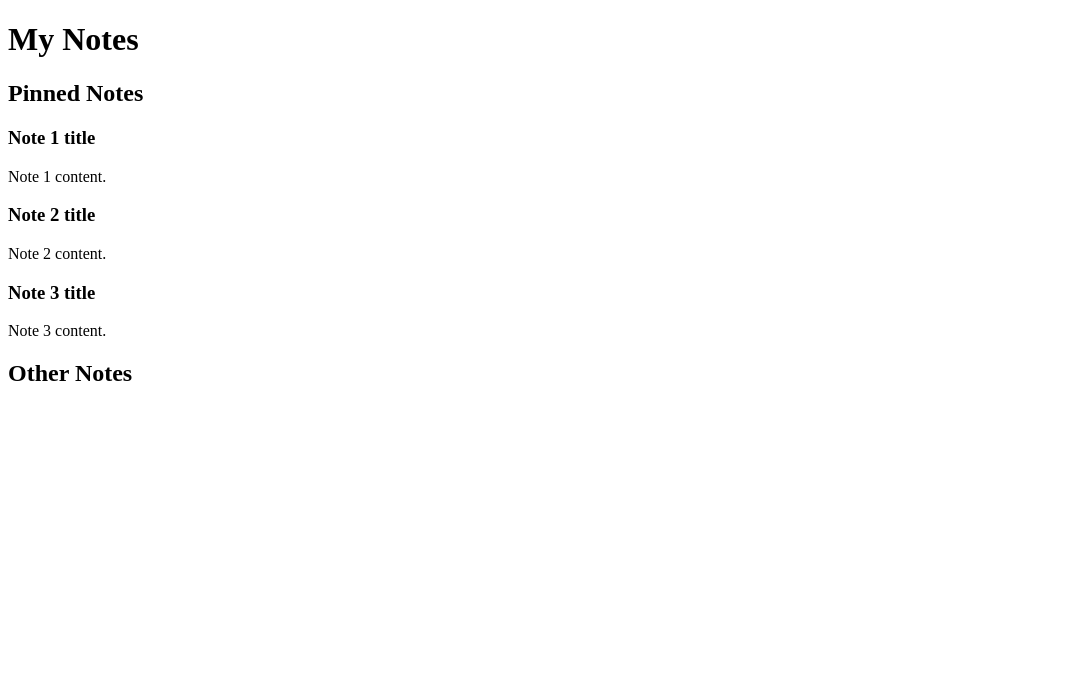
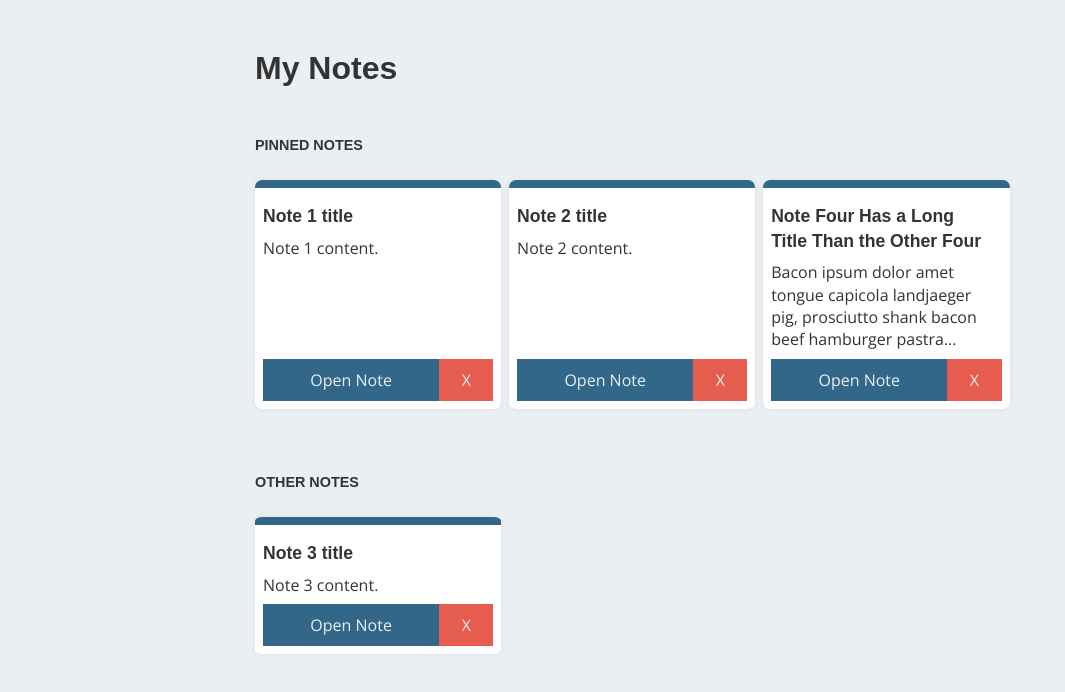
Before and after one commit to jesushperez/notes, a React (Create React App) app in the folder app/: page / in a window 1280 px wide. Shown: the top 692 px of the page, without its empty margins (0-1065 px from the left). Built offline with nearby package versions, Linux system fonts and the light colour scheme.

Commit message:
styles note feed

```diff
--- a/app/src/App.js
+++ b/app/src/App.js
@@ -3,7 +3,8 @@ import {
    BrowserRouter as Router,
    Switch, Route
 } from 'react-router-dom';
-import Home from './components/Home';
+import HomePage from './components/HomePage';
+import './base.css';
 
 function App() {
   const [notes, setNotes] = useState([
@@ -12,21 +13,28 @@ function App() {
       date: "May 11, 2018",
       title: "Note 1 title",
       content: "Note 1 content.",
-      isPinned: "true"
+      isPinned: true
     },
     {
       id: "2",
       date: "June 23, 2019",
       title: "Note 2 title",
       content: "Note 2 content.",
-      isPinned: "true"
+      isPinned: true
     },
     {
       id: "3",
       date: "December 13, 2019",
       title: "Note 3 title",
       content: "Note 3 content.",
-      isPinned: "true"
+      isPinned: false
+    },
+    {
+      id: "4",
+      date: "April 24, 2020",
+      title: "Note Four Has a Long Title Than the Other Four",
+      content: "Bacon ipsum dolor amet tongue capicola landjaeger pig, prosciutto shank bacon beef hamburger pastrami. Jowl biltong strip steak swine sausage capicola.",
+      isPinned: true
     }
   ]);
 
@@ -34,7 +42,7 @@ function App() {
     <div>
       <Router>
         <Switch>
-          <Route exact path="/" render={() => <Home notes={notes} />} />
+          <Route exact path="/" render={() => <HomePage notes={notes} />} />
         </Switch>
       </Router>
     </div>
--- /dev/null
+++ b/app/src/base.css
@@ -0,0 +1,14 @@
+@import-normalize;
+
+* {
+  box-sizing: border-box;
+}
+
+body {
+  background-color: #EAEFF3;
+}
+
+#root {
+  margin: 35px auto 0;
+  max-width: 800px;
+}
--- a/app/src/components/Home.js
+++ b/app/src/components/HomePage.js
@@ -1,15 +1,16 @@
 import React from 'react';
 import NotesFeed from './NotesFeed';
+import PageTitle from './reusable/PageTitle';
 import pinnedFilter from '../helper/pinnedFilter';
 
 const Home = ({notes}) => {
 
-  let pinnedNotes = pinnedFilter(notes, 'true');
-  let otherNotes = pinnedFilter(notes, 'false');
+  let pinnedNotes = pinnedFilter(notes, true);
+  let otherNotes = pinnedFilter(notes, false);
 
   return(
     <div>
-      <h1>My Notes</h1>
+      <PageTitle>My Notes</PageTitle>
       <NotesFeed title="Pinned Notes" notes={pinnedNotes} />
       <NotesFeed title="Other Notes" notes={otherNotes} />
     </div>
--- a/app/src/components/Note.js
+++ b/app/src/components/Note.js
@@ -1,4 +1,7 @@
 import React from 'react';
+import { primary, secondary } from './Variables';
+import { Wrapper, Title, Content, ButtonsWrapper} from './PageStyles/NoteStyles';
+import FeedButton from './reusable/FeedButton';
 
 const Note = ({note}) => {
 
@@ -10,10 +13,20 @@ const Note = ({note}) => {
   }
 
   return (
-    <div>
-      <h3>{note.title}</h3>
-      <p>{content}</p>
-    </div>
+    <Wrapper>
+      <Title>{note.title}</Title>
+      <Content>{content}</Content>
+      <ButtonsWrapper>
+        <FeedButton
+          btnColor={primary}
+          flexGrow='3'
+          tabIndex={0}>Open Note</FeedButton>
+        <FeedButton
+          btnColor={secondary}
+          flexGrow='1'
+          tabIndex={0}>X</FeedButton>
+      </ButtonsWrapper>
+    </Wrapper>
   );
 }
 
--- a/app/src/components/NotesFeed.js
+++ b/app/src/components/NotesFeed.js
@@ -1,5 +1,23 @@
 import React from 'react';
 import Note from './Note';
+import styled from 'styled-components';
+import { fontTitle, customBlack } from './Variables';
+
+const ListWrapper = styled.div`
+  display: flex;
+  flex-wrap: wrap;
+  padding: 15px;
+  align-items: stretch;
+`;
+
+const FeedTitle = styled.h2`
+  font-family: ${fontTitle};
+  color: ${customBlack};
+  text-transform: uppercase;
+  font-size: 0.9rem;
+  margin-top: 35px;
+  padding-left: 15px;
+`;
 
 const NotesFeed = ({title, notes}) => {
 
@@ -9,8 +27,10 @@ const NotesFeed = ({title, notes}) => {
 
   return (
     <div>
-      <h2>{title}</h2>
-      {noteList}
+      <FeedTitle>{title}</FeedTitle>
+      <ListWrapper>
+        {noteList}
+      </ListWrapper>
     </div>
   );
 }
--- /dev/null
+++ b/app/src/components/PageStyles/NoteStyles.js
@@ -0,0 +1,64 @@
+import styled from 'styled-components';
+import { primary, primaryLight, secondary, fontTitle, fontBody, customBlack, customWhite } from '../Variables';
+
+const Wrapper = styled.div`
+  background-color: #FFFFFF;
+  padding: 8px;
+  border-radius: 3%;
+  border-top: 8px solid ${primary};
+  box-shadow: 0 0 5px #E0E0E0;
+  flex-basis: 49%;
+  color: #333;
+  line-height: 1.4;
+  margin-bottom: 15px;
+  display: flex;
+  flex-direction: column;
+
+  &:nth-child(odd) {
+    margin-right: 1%;
+  }
+
+  &:nth-child(even) {
+    margin-left: 1%;
+  }
+
+  @media screen and (min-width: 700px) {
+    flex-basis: 32%;
+
+    &:nth-child(odd) {
+      margin-right: 0;
+    }
+
+    &:nth-child(even) {
+      margin-left: 0;
+    }
+
+    &:nth-child(3n-1) {
+      margin-left: 1%;
+      margin-right: 1%;
+    }
+  }
+`;
+
+const Title = styled.h3`
+  color: ${customBlack};
+  font-family: ${fontTitle};
+  font-size: 1.1rem;
+  margin: 8px 0 0;
+  padding-right: 20px;
+`;
+
+const Menus = styled.p``;
+
+const Content = styled.p`
+  color: ${customBlack};
+  font-family: ${fontBody};
+  margin: 8px 0;
+`;
+
+const ButtonsWrapper = styled.div`
+  display: flex;
+  margin-top: auto;
+`;
+
+export {Wrapper, Title, Content, ButtonsWrapper};
--- /dev/null
+++ b/app/src/components/Variables.js
@@ -0,0 +1,10 @@
+// Colors
+export const primary = '#33678A';
+export const primaryLight = '#78A6C9';
+export const secondary = '#E65C4F';
+export const customWhite = '#EAEFF3';
+export const customBlack = '#333333';
+
+// Fonts
+export const fontTitle = "'Roboto Sans', sans-serif";
+export const fontBody = "'Open Sans', sans-serif";
--- /dev/null
+++ b/app/src/components/reusable/FeedButton.js
@@ -0,0 +1,23 @@
+import styled from 'styled-components';
+import { customWhite, fontBody } from '../Variables';
+
+const Button = styled.a`
+  color: ${customWhite};
+  transition-duration: .3s;
+  border: 2px solid ${props => props.btnColor};
+  background-color: ${props => props.btnColor};
+  flex-grow: ${props => props.flexGrow};
+  padding: 8px;
+  text-align: center;
+  text-decoration: none;
+  margin-top: auto;
+  font-family: ${fontBody};
+
+  &:hover {
+    cursor: pointer;
+    color: ${props => props.btnColor};
+    background-color: ${customWhite};
+  }
+`;
+
+export default Button;
--- /dev/null
+++ b/app/src/components/reusable/PageTitle.js
@@ -0,0 +1,11 @@
+import styled from 'styled-components';
+import { customBlack, fontTitle } from '../Variables';
+
+const PageTitle = styled.h1`
+  color: ${customBlack};
+  font-family: ${fontTitle};
+  padding: 15px;
+  margin: 0;
+`;
+
+export default PageTitle;
```
